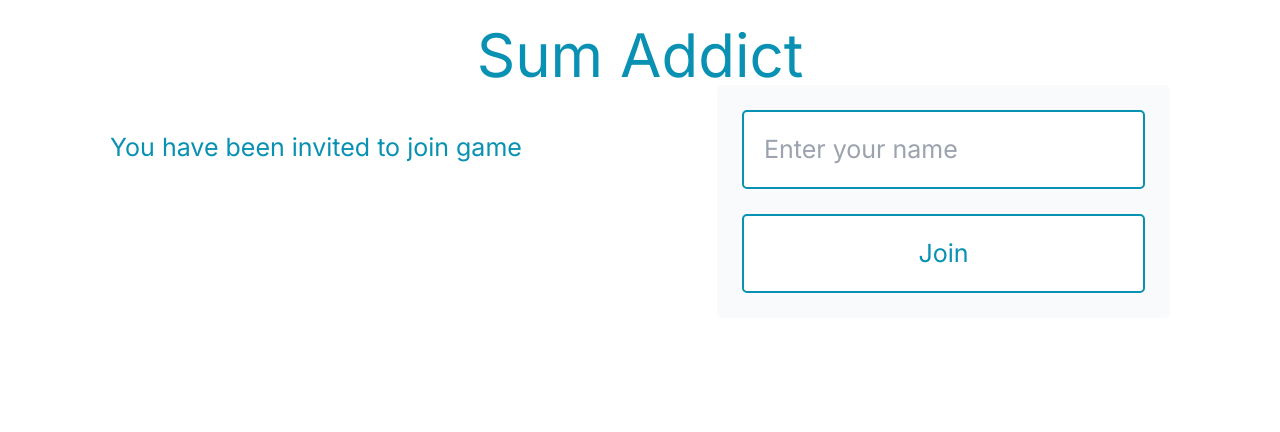
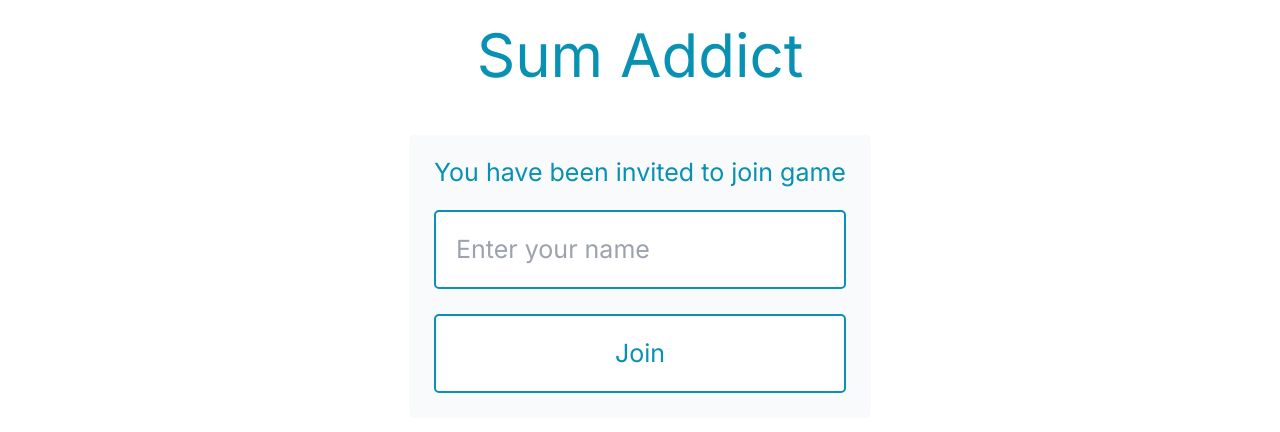
Before and after one commit to singh-taranjeet/boloons-ui, a Next.js app: page /games/sum-addict/join in a window 1280 px wide. Shown: the top 432 px of the page. Built offline with nearby package versions, Linux system fonts and the light colour scheme; no server answers.

Commit message:
fixed the create page

```diff
--- a/src/app/games/sum-addict/create/page.tsx
+++ b/src/app/games/sum-addict/create/page.tsx
@@ -16,8 +16,7 @@ import { useWebSocket } from "@/app/lib/client-helper";
 import { Card } from "../../components/Card";
 import { TextInput } from "../../components/TextInput";
 import { Sentence } from "@/app/games/components/Sentence";
-import { Button } from "../../components/Button";
-import Link from "next/link";
+import { Href } from "../../components/Link";
 
 export default function Page() {
   const fakeName = getRandomInt();
@@ -82,9 +81,8 @@ export default function Page() {
         {/* Share the game session url */}
         <section className={`${classes.center} ${margin.marginUp}`}>
           <Sentence>Share this url with players to join</Sentence>
-          <Card
-            variant="dark"
-            className={`${margin.marginUp} ${gap.normal} flex justify-between cursor-pointer`}
+          <div
+            className={`${margin.marginUp} ${gap.normal} flex justify-between cursor-pointer bg-light ${padding.square.normal} rounded`}
             onClick={() => navigator.clipboard.writeText(joinUrl)}
           >
             <Sentence className={`${classes.center} whitespace-nowrap`}>
@@ -96,44 +94,41 @@ export default function Page() {
               height={25}
               alt={"copy url"}
             />
-          </Card>
+          </div>
         </section>
       </Card>
 
       {/* Players who have joined */}
-      <section className={`${margin.marginUpSmall}`}>
+      <Card className={`${margin.marginUpSmall}`}>
         {players.length ? (
           <>
             <Sentence>Players who have joined</Sentence>
 
-            <Card className={`bg-light`}>
             <ul>
               {players.map((player) => {
                 return (
                   <li
                     key={player.id}
-                      className={`${FontSizeType.normal} ${margin.marginUp} ${padding.rectangle.normal} bg-light rounded`}
+                    className={`${FontSizeType.normal} text-primary ${margin.marginUpSmall} ${padding.rectangle.normal} bg-light rounded`}
                   >
                     {player.name}
                   </li>
                 );
               })}
             </ul>
+            {/* Start game */}
+            {players.length ? (
+              <Card className={`${margin.marginUpSmall} ${classes.center} p-0`}>
+                <Href href={`${gameConstants.playUrl}?gameId=${gameId}`}>
+                  Start game
+                </Href>
               </Card>
+            ) : null}
           </>
         ) : (
           <Sentence>Waiting for players to join...</Sentence>
         )}
-      </section>
-
-      {/* Start game */}
-      {players.length ? (
-        <Card>
-          <Link href={`${gameConstants.playUrl}?gameId=${gameId}`}>
-            <Button className="w-full">Start game</Button>
-          </Link>
       </Card>
-      ) : null}
     </>
   );
 }
--- a/src/app/games/sum-addict/join/page.tsx
+++ b/src/app/games/sum-addict/join/page.tsx
@@ -5,7 +5,7 @@ import { Button } from "../../components/Button";
 import { Card } from "../../components/Card";
 import { TextInput } from "../../components/TextInput";
 import { Sentence } from "../../components/Sentence";
-import { margin } from "@/app/lib/constants";
+import { classes, margin } from "@/app/lib/constants";
 import { useSearchParams } from "next/navigation";
 
 export default function Page() {
@@ -34,13 +34,11 @@ export default function Page() {
   }
 
   return (
-    <>
-      <Sentence className={`${margin.marginUp}`}>
-        You have been invited to join game {gameId}
-      </Sentence>
+    <Card className={`${classes.center} ${margin.marginUp}`}>
+      <Sentence>You have been invited to join game {gameId}</Sentence>
 
-      <Card>
-        <div className="flex justify-between">
+      <section className={`${margin.marginUpSmall}`}>
+        <div className={`${classes.center}`}>
           <TextInput
             type="text"
             name="Player name"
@@ -53,7 +51,7 @@ export default function Page() {
         <Button className={`w-full`} onClick={join}>
           Join
         </Button>
-      </Card>
-    </>
+      </section>
+    </Card>
   );
 }
```
Lines whose indentation alone changed are shown as unchanged.
